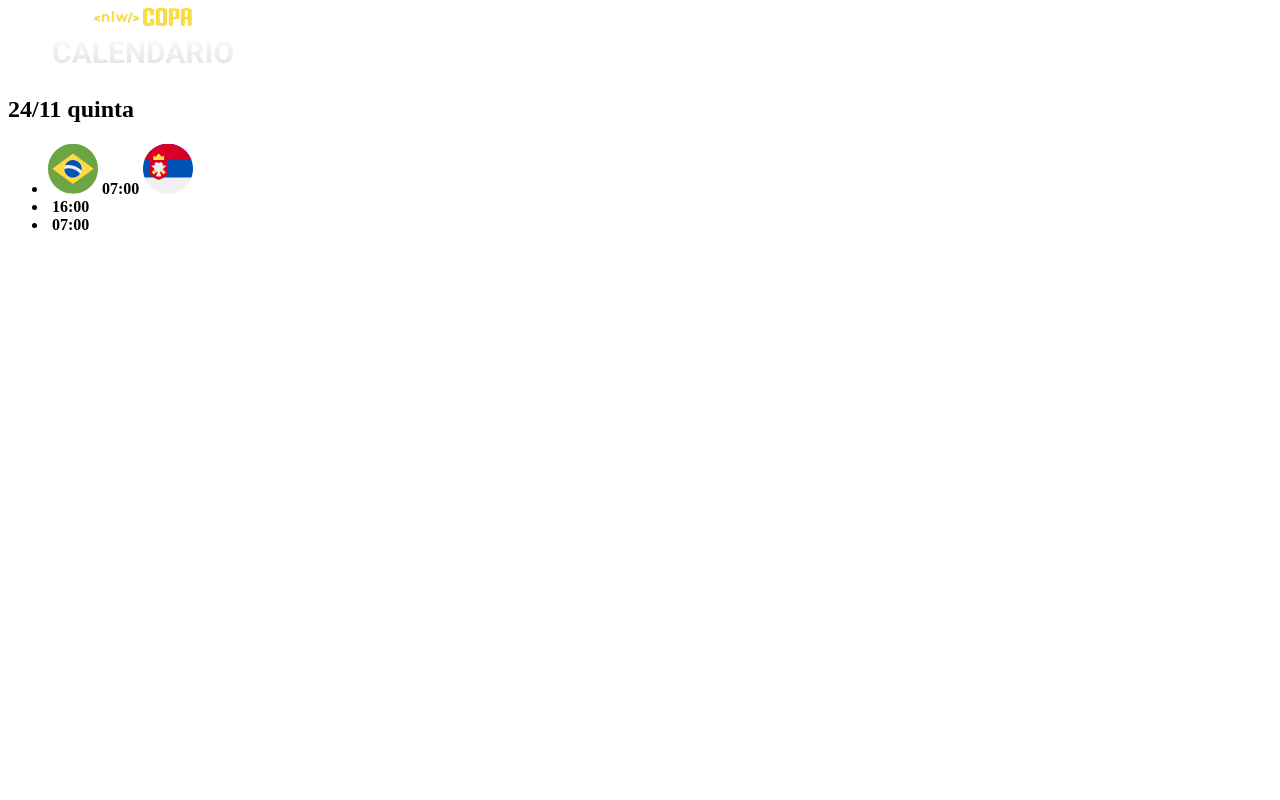
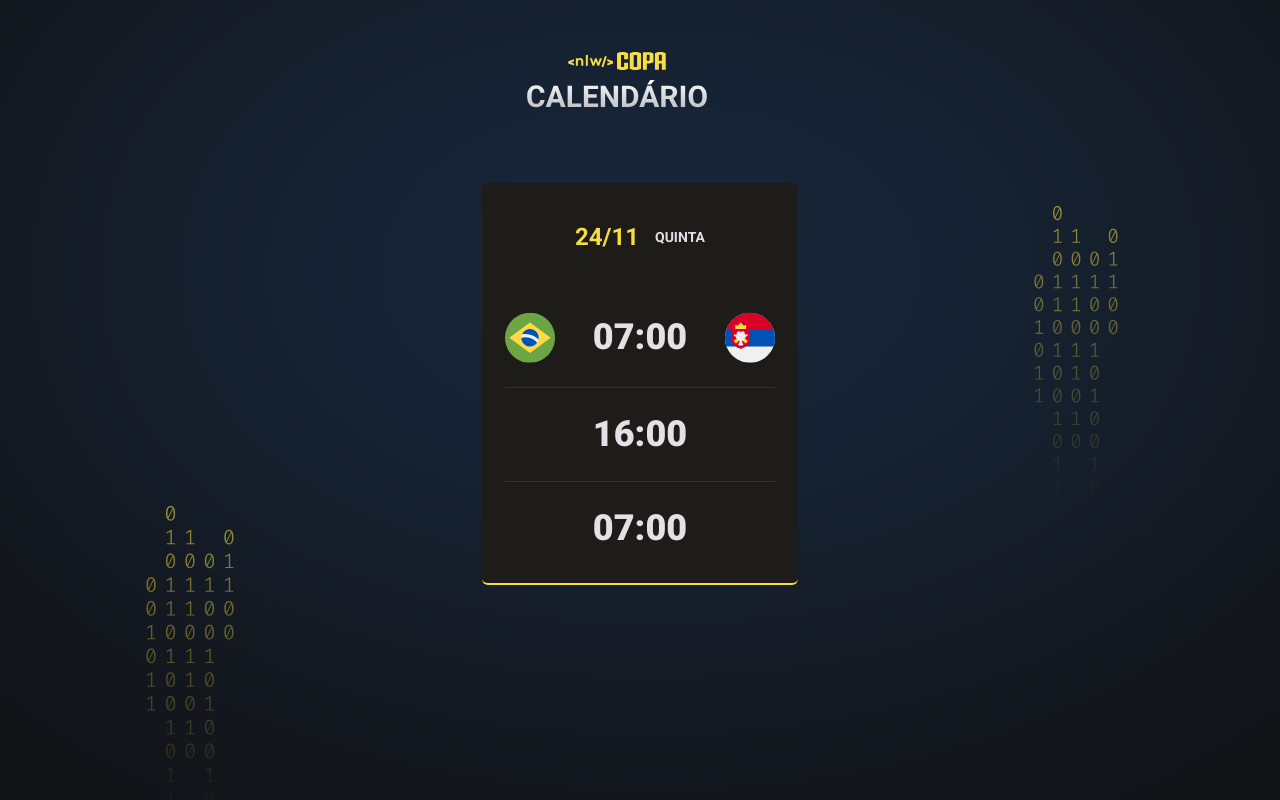
Before and after one commit to GabrielRARodrigues/NLWCopa-GameSchedule, a plain HTML site: page index.html in a window 1280 px wide. Drawn offline with Linux system fonts and the light colour scheme.

Commit message:
Adicionando os estilos do projeto

```diff
--- a/index.html
+++ b/index.html
@@ -4,7 +4,14 @@
     <meta charset="UTF-8" />
     <meta http-equiv="X-UA-Compatible" content="IE=edge" />
     <meta name="viewport" content="width=device-width, initial-scale=1.0" />
-    <title>Document</title>
+    <link rel="stylesheet" href="./style.css" />
+    <link rel="preconnect" href="https://fonts.googleapis.com" />
+    <link rel="preconnect" href="https://fonts.gstatic.com" crossorigin />
+    <link
+      href="https://fonts.googleapis.com/css2?family=Roboto:wght@700;900&display=swap"
+      rel="stylesheet"
+    />
+    <title>Calendário de Jogos - NLW Copa</title>
   </head>
   <body>
     <div id="app">
@@ -28,7 +35,6 @@
             </li>
           </ul>
         </div>
-        <div class="card"></div>
       </main>
     </div>
   </body>
--- /dev/null
+++ b/style.css
@@ -0,0 +1,83 @@
+* {
+  margin: 0;
+  padding: 0;
+  box-sizing: border-box;
+}
+
+ul {
+  list-style: none;
+}
+
+body {
+  background-color: #121214;
+  background-image: url('./assets/bg.svg');
+  background-position-x: center;
+  background-position-y: 55.6%;
+  background-repeat: no-repeat;
+}
+body * {
+  font-family: 'Roboto', sans-serif;
+}
+
+#app {
+  width: fit-content;
+  margin: 52px auto;
+}
+
+header {
+  margin-bottom: 63px;
+}
+
+.card {
+  padding: 32px 23px;
+  text-align: center;
+  background: #1d1c19;
+  border-bottom: 2px solid #f7dd43;
+  border-radius: 6px;
+}
+
+.card h2 {
+  display: flex;
+  gap: 16px;
+  justify-content: center;
+  align-items: center;
+  padding: 8px 16px;
+  border: 1px solid #746615;
+  border: 6px;
+  width: fit-content;
+  margin-inline: auto;
+  margin-bottom: 53px;
+
+  color: #f7dd43;
+}
+
+.card h2 span {
+  color: #e1e1e6;
+  font-size: 14px;
+  text-transform: uppercase;
+}
+
+.card ul {
+  display: flex;
+  flex-direction: column;
+  gap: 24px;
+  width: 270px;
+}
+
+.card ul li {
+  display: flex;
+  align-items: center;
+  justify-content: space-between;
+}
+
+.card ul li + li {
+  padding-top: 24px;
+  border-top: 1px solid #323238;
+}
+
+.card ul li strong {
+  font-weight: 900;
+  font-size: 36px;
+  line-height: 125%;
+  color: #e1e1e6;
+}
```
Also changed, not shown: assets/bg.svg (added).
